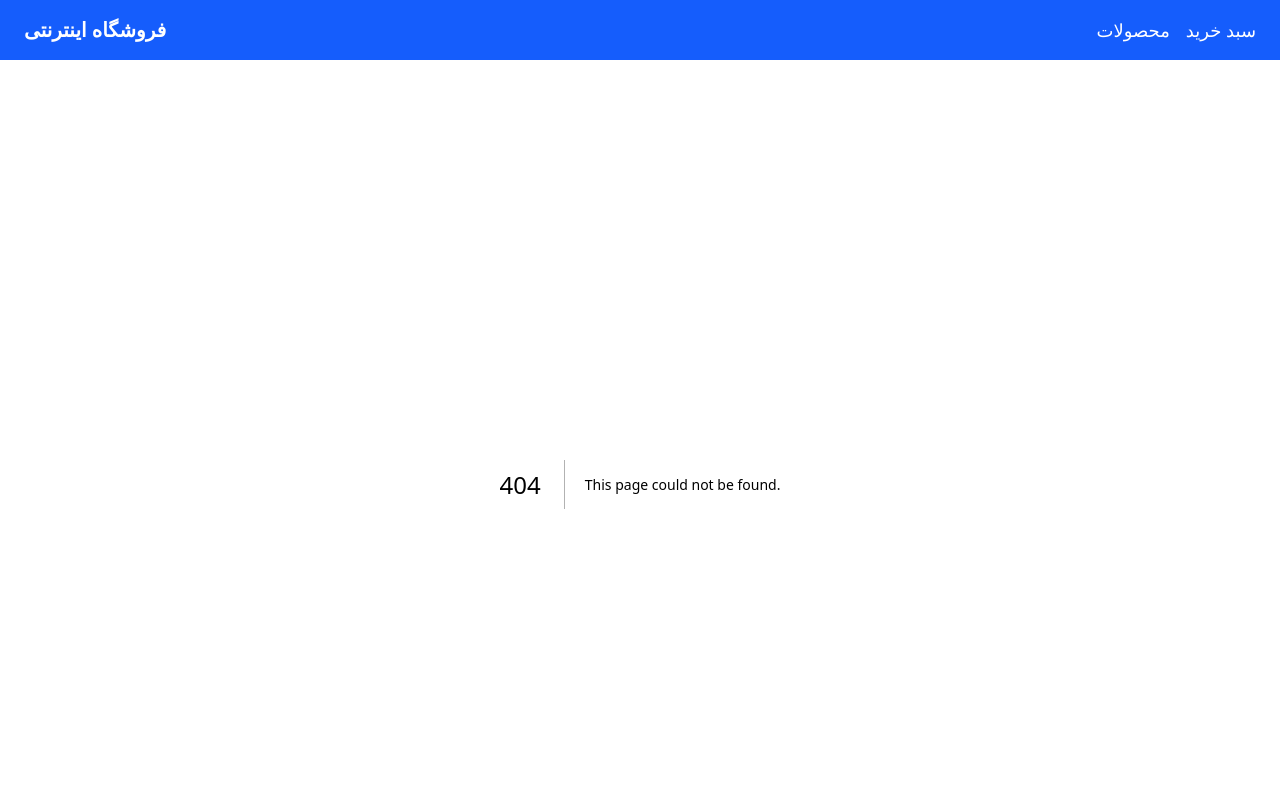
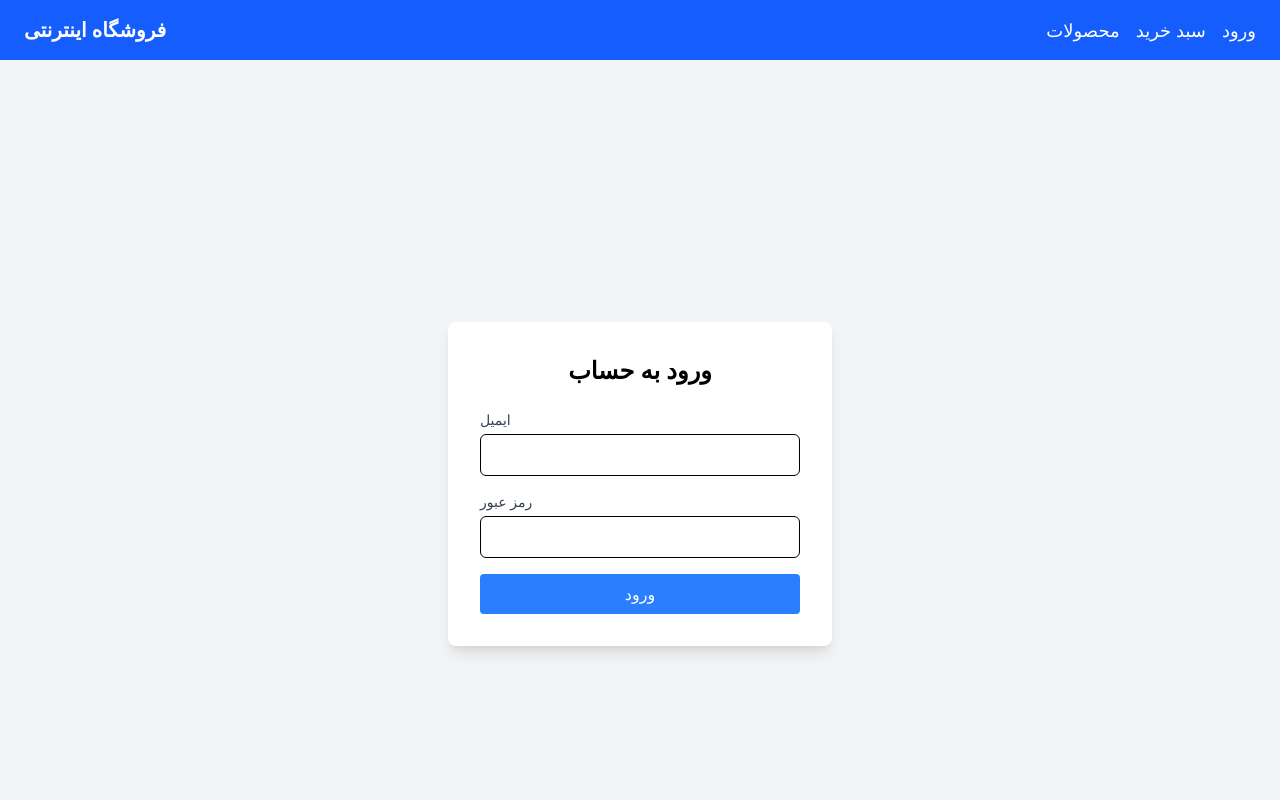
Before and after one commit to mjk-80/ecommerce, a Next.js app: page /login in a window 1280 px wide. Before the commit this address had no page. Shown: the top 800 px of the page. Built offline with nearby package versions, Linux system fonts and the light colour scheme.

Commit message:
add login and admin page

```diff
--- a/package.json
+++ b/package.json
@@ -11,6 +11,7 @@
   "dependencies": {
     "graphql-request": "^7.1.2",
     "next": "15.2.4",
+    "next-auth": "^4.24.11",
     "react": "^19.0.0",
     "react-dom": "^19.0.0"
   },
--- /dev/null
+++ b/src/app/admin/page.tsx
@@ -0,0 +1,23 @@
+"use client";
+
+import { useEffect } from "react";
+import { useRouter } from "next/navigation";
+
+const AdminPanel = () => {
+  const router = useRouter();
+
+  useEffect(() => {
+    const token = localStorage.getItem("auth-token");
+    if (!token) {
+      router.push("/login"); // اگر لاگین نکرده، هدایت به لاگین
+    }
+  }, []);
+
+  return (
+    <div>
+      <h1>🎯 پنل مدیریت</h1>
+    </div>
+  );
+};
+
+export default AdminPanel;
--- /dev/null
+++ b/src/app/api/login/route.ts
@@ -0,0 +1,14 @@
+import { NextResponse } from "next/server";
+
+export async function POST(req: Request) {
+  const { email, password } = await req.json();
+
+  if (email === "admin@example.com" && password === "12345") {
+    return NextResponse.json({ token: "mock-jwt-token" });
+  }
+
+  return NextResponse.json(
+    { message: "نام کاربری یا رمز عبور اشتباه است." },
+    { status: 401 }
+  );
+}
--- a/src/app/components/Header.tsx
+++ b/src/app/components/Header.tsx
@@ -25,6 +25,9 @@ const Header = () => {
             </span>
           )}
         </Link>
+        <Link href="/login" className="text-lg">
+          ورود
+        </Link>
       </div>
     </header>
   );
--- /dev/null
+++ b/src/app/login/page.tsx
@@ -0,0 +1,86 @@
+"use client"; // این خط صفحه رو به Client Component تبدیل می‌کنه
+
+import { useState, useEffect } from "react";
+import { useRouter } from "next/navigation";
+
+const LoginPage = () => {
+  const router = useRouter();
+  const [email, setEmail] = useState("");
+  const [password, setPassword] = useState("");
+  const [error, setError] = useState("");
+
+  useEffect(() => {
+    const token = localStorage.getItem("auth-token");
+    if (token) {
+      router.push("/admin");
+    }
+  }, []);
+
+  const handleSubmit = async (e: React.FormEvent) => {
+    e.preventDefault();
+
+    try {
+      const res = await fetch("/api/login", {
+        method: "POST",
+        headers: { "Content-Type": "application/json" },
+        body: JSON.stringify({ email, password }),
+      });
+
+      if (!res.ok) {
+        throw new Error("نام کاربری یا رمز عبور اشتباه است");
+      }
+
+      const data = await res.json();
+      localStorage.setItem("auth-token", data.token);
+      router.push("/admin");
+    } catch (error) {
+      if (error instanceof Error) {
+        setError(error.message);
+      } else {
+        setError("خطایی رخ داده است!");
+      }
+    }
+  };
+
+  return (
+    <div className="min-h-screen flex items-center justify-center bg-gray-100">
+      <div className="bg-white p-8 rounded-lg shadow-lg w-96">
+        <h2 className="text-2xl font-semibold mb-6 text-center">
+          ورود به حساب
+        </h2>
+        {error && <p className="text-red-500 text-center mb-4">{error}</p>}
+        <form onSubmit={handleSubmit} className="space-y-4">
+          <div>
+            <label className="block text-sm font-medium text-gray-700">
+              ایمیل
+            </label>
+            <input
+              type="email"
+              value={email}
+              onChange={(e) => setEmail(e.target.value)}
+              className="mt-1 block w-full px-3 py-2 border rounded-md"
+              required
+            />
+          </div>
+          <div>
+            <label className="block text-sm font-medium text-gray-700">
+              رمز عبور
+            </label>
+            <input
+              type="password"
+              value={password}
+              onChange={(e) => setPassword(e.target.value)}
+              className="mt-1 block w-full px-3 py-2 border rounded-md"
+              required
+            />
+          </div>
+          <button className="w-full bg-blue-500 text-white py-2 rounded">
+            ورود
+          </button>
+        </form>
+      </div>
+    </div>
+  );
+};
+
+export default LoginPage;
--- a/src/app/products/[id]/page.tsx
+++ b/src/app/products/[id]/page.tsx
@@ -62,7 +62,7 @@ export default function ProductDetailPage({
       }
     }
     fetchProduct();
-  }, [params.id]);
+  }, [id]);
 
   if (loading) return <p className="text-center mt-10">در حال بارگزاری ...</p>;
   if (!product)
```
Also changed, not shown: 1 other file (tests, documents, lock files or other folders).
